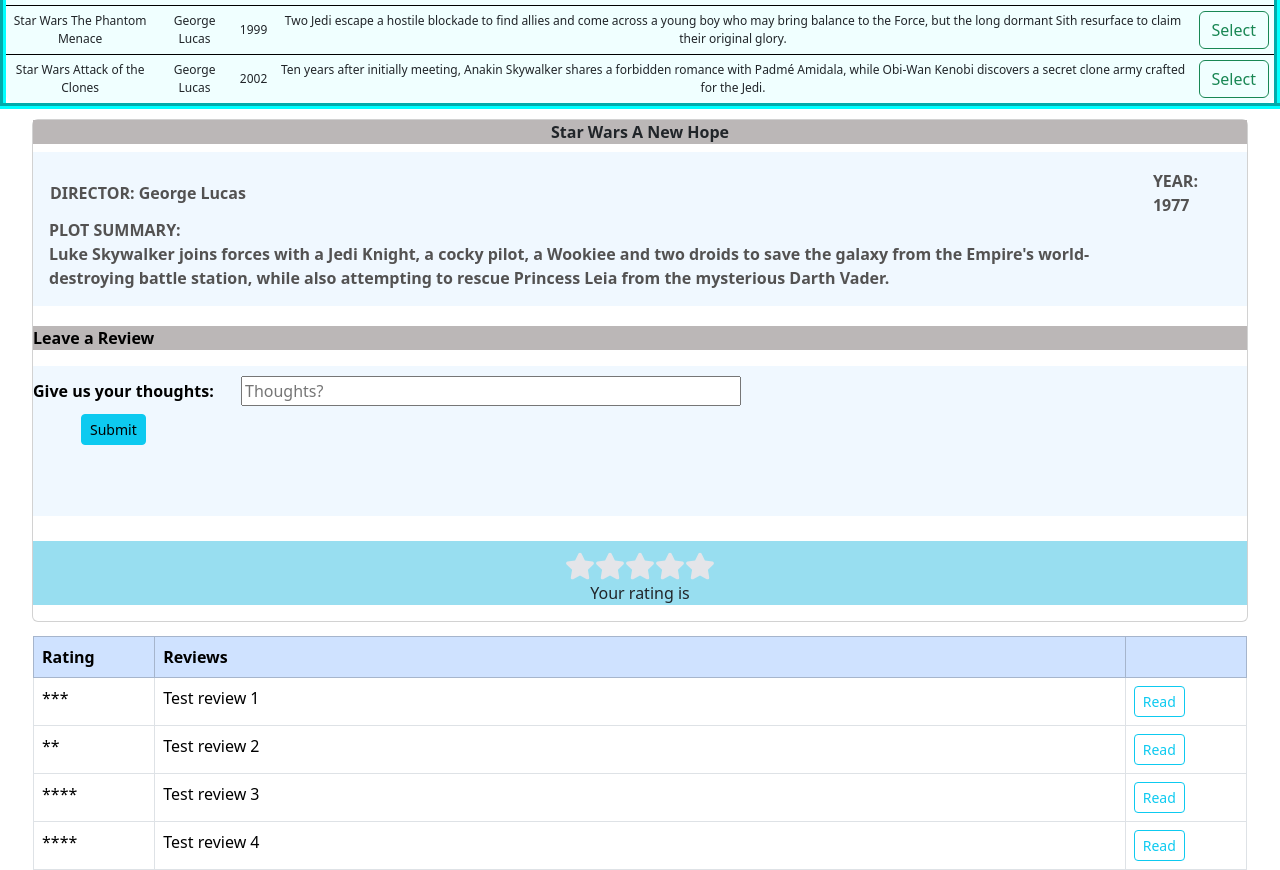
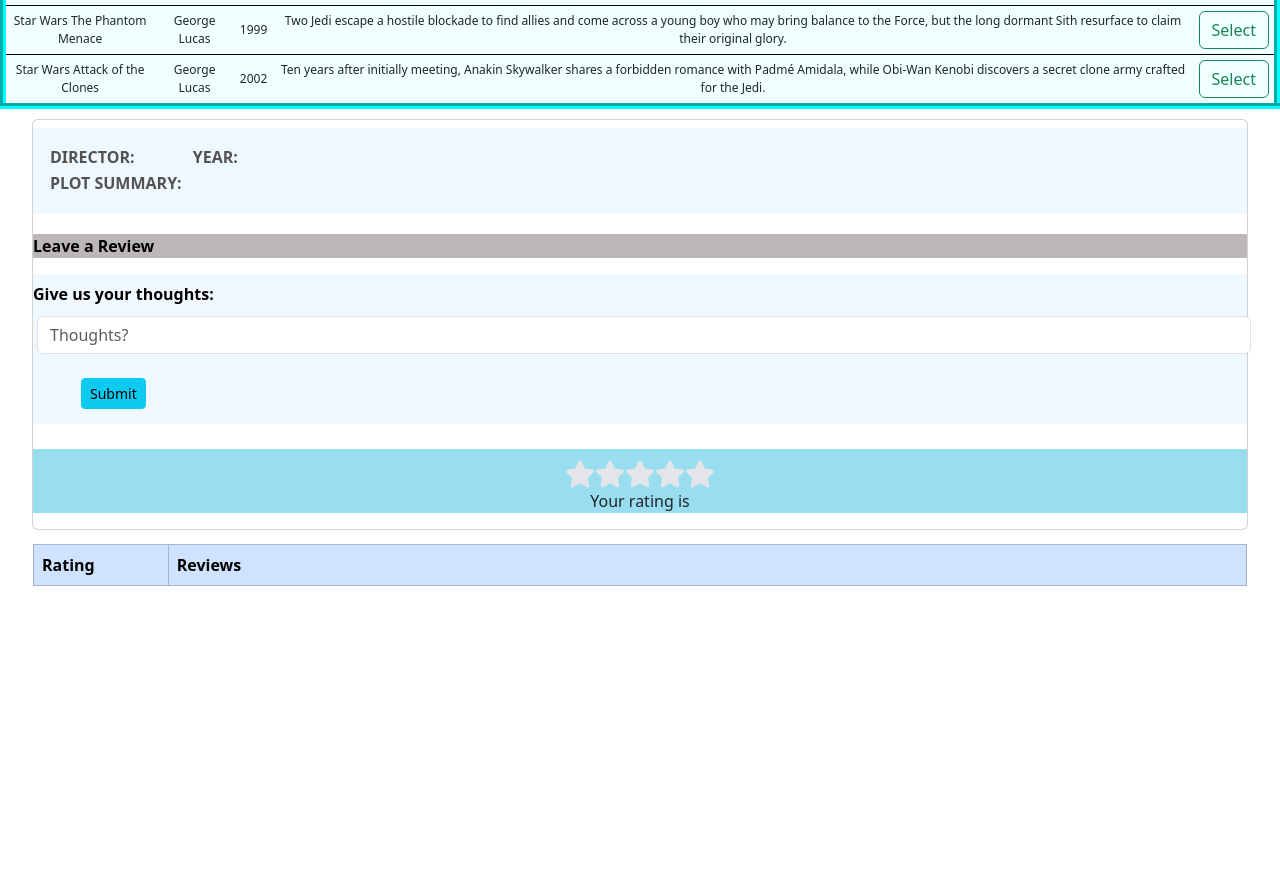
Before and after one commit to techydude9/2024-04-FE-Assignment-Week-14, a React (Create React App) app: page / in a window 1280 px wide. Shown: the part 240-1110 px from the top of the page. After the commit the page ends 826 px from the top, so only its background shows below. Built offline with nearby package versions, Linux system fonts and the light colour scheme.

Commit message:
Almost fully working - not saving rating n review

```diff
--- a/src/App.css
+++ b/src/App.css
@@ -76,9 +76,8 @@
 }
 
 #movieReviewIn input {
-  width: 500px;
   margin-top: 10px;
-  margin-left: 8px;
+  margin-left: 4px;
 }
 
 .Stars {
--- a/src/App.js
+++ b/src/App.js
@@ -9,8 +9,8 @@
    year: '1977',
    director: 'George Lucas',
    plotsum: "Luke Skywalker joins forces with a Jedi Knight, a cocky pilot, a Wookiee and two droids to save the galaxy from the Empire's world-destroying battle station, while also attempting to rescue Princess Leia from the mysterious Darth Vader.",
-   reviews: [],
-   rating: null,
+   reviews: ['Testing a hardcode comment', 'Test 2 hd comment'],
+   rating: 1,
  },
  {
   title: 'Star Wars Empire Strikes Back',
--- a/src/Movie.js
+++ b/src/Movie.js
@@ -4,9 +4,9 @@
 import Stars from './Stars';
 
 
-function Movie(movie) {
+function Movie({selectedMovie}) {
     // console.log('in Movie Component');
-    console.log(movie.props);
+    console.log(selectedMovie);
 
     let theMovieTitle = "";
     let theMovieDirector = "";
@@ -15,10 +15,11 @@
 
     // $('#movieDisplay').toggle();
 
-    theMovieTitle = movie.props.title;
-    theMovieDirector = movie.props.director;
-    theMoviePlotSum = movie.props.plotsum;
-    theMovieYear = movie.props.year;
+    if(selectedMovie != null ) {
+        theMovieTitle = selectedMovie.title;
+        theMovieDirector = selectedMovie.director;
+        theMoviePlotSum = selectedMovie.plotsum;
+        theMovieYear = selectedMovie.year;}
 
     return (
         <div id="movieDisplay" className="card">
@@ -32,16 +33,20 @@
                             <td>DIRECTOR: {theMovieDirector}</td>
                             <td>YEAR: {theMovieYear}</td>
                         </tr>
-                        <tr>PLOT SUMMARY: </tr>
-                        <tr>{theMoviePlotSum}</tr>
+                        <tr>
+                            <td>PLOT SUMMARY:</td>
+                        </tr>
+                        <tr>
+                            <td>{theMoviePlotSum}</td>
+                        </tr>
                     </thead>
                     <tbody>
                     </tbody>
                </table>
             </div>
             <div>
-                <ReviewList props={movie}/>
-                <Stars props={movie}/>
+                <ReviewList selectedMovie={selectedMovie}/>
+                <Stars selectedMovie={selectedMovie}/>
             </div>
         </div>
     )
--- a/src/MovieList.js
+++ b/src/MovieList.js
@@ -7,7 +7,7 @@
 function MovieList ({movies}) {
    console.log('in MovieList Component');
 
-    const[selectedMovie, setMovie] = useState(movies[0])
+    const[selectedMovie, setMovie] = useState(null)
 
     function selectMovie(e) {
         // console.log(e.target.id);
@@ -47,7 +47,7 @@
                     })}
                 </tbody>
             </table>
-            <Movie props={selectedMovie} />
+            <Movie selectedMovie={selectedMovie} />
         </div>
     )
 }
--- a/src/Review.js
+++ b/src/Review.js
@@ -2,15 +2,29 @@
 import '../node_modules/bootstrap/dist/css/bootstrap.css';
 
 
-function Review(movie) {
+function Review({selectedMovie}) {
     console.log('in Review Component');
 
+    function enterReview(e) {
+        let newReview = document.getElementById('inReview').value;
+        console.log(newReview);
+
+        selectedMovie.reviews.push(newReview);
+        console.log(selectedMovie);
+    }
+
     return (
-        <div id="movieReviewIn">
-            <label id="reviewInLbl" htmlFor='inReview'>Give us your thoughts:</label>
-            <input id="inReview" type="text" placeholder='Thoughts?'></input>
-            <br></br>
-            <button className='btn btn-info btn-sm mt-2 ms-5'>Submit</button>
+        <div id="movieReviewIn" >
+            <form>
+                <div className="form-group">
+                    <label id="reviewInLbl" htmlFor='inReview'>Give us your thoughts:</label>
+                    <input id="inReview" className="form-control" type="text" placeholder='Thoughts?'></input>
+                </div>
+                <br></br>
+                <div className="form-group">
+                    <button className='btn btn-info btn-sm ms-5' onClick={enterReview}>Submit</button>
+                </div>
+            </form>
         </div>
     )
 }
--- a/src/ReviewForm.js
+++ b/src/ReviewForm.js
@@ -2,9 +2,9 @@
 import '../node_modules/bootstrap/dist/css/bootstrap.css';
 
 
-function ReviewForm(movie) {
+function ReviewForm({selectedMovie}) {
    // console.log('in ReviewForm Component');
-   console.log({movie})
+   console.log({selectedMovie})
 
     return (
         <div>
@@ -13,38 +13,17 @@
                     <tr className="table-primary">
                         <th className="col-sm-1">Rating</th>
                         <th className="col-8">Reviews</th>
-                        <th className="col-sm-1"></th>
                     </tr>
                 </thead>
                 <tbody>
-                    <tr>
-                        <td>***</td>
-                        <td>Test review 1</td>
-                        <td>
-                            <button className="btn btn-outline-info btn-sm center">Read</button>
-                        </td>
-                    </tr>
-                    <tr>
-                        <td>**</td>
-                        <td>Test review 2</td>
-                        <td>
-                            <button className="btn btn-outline-info btn-sm center">Read</button>
-                        </td>
-                    </tr>
-                    <tr>
-                        <td>****</td>
-                        <td>Test review 3</td>
-                        <td>
-                            <button className="btn btn-outline-info btn-sm center">Read</button>
-                        </td>
-                    </tr>
-                    <tr>
-                        <td>****</td>
-                        <td>Test review 4</td>
-                        <td>
-                            <button className="btn btn-outline-info btn-sm center">Read</button>
-                        </td>
-                    </tr>
+                    {selectedMovie?.reviews.map((review, index) => {
+                        return (
+                            <tr key={index}>
+                                <td>{selectedMovie.rating}</td>
+                                <td>{review}</td>
+                            </tr>
+                        );
+                    })}
                 </tbody>
             </table>
         </div>
--- a/src/ReviewList.js
+++ b/src/ReviewList.js
@@ -4,17 +4,17 @@
 import ReviewForm from './ReviewForm';
 
 
-function ReviewList(movie) {
+function ReviewList({selectedMovie}) {
     console.log('in ReviewList Component');
 
     return (
         <div className='card2'>
             <p className='card-title2'>Leave a Review</p>
             <div className='card-body2'>
-                 <Review props={movie}/>
+                 <Review selectedMovie={selectedMovie}/>
             </div>
             <div>
-                <ReviewForm props={movie}/>
+                <ReviewForm selectedMovie={selectedMovie}/>
             </div>
         </div>
     )
--- a/src/Stars.js
+++ b/src/Stars.js
@@ -4,16 +4,21 @@
 import { useState } from 'react';
 import {FaStar} from 'react-icons/fa'
 
-function Stars(movie) {
+function Stars({selectedMovie}) {
    // console.log('In Stars comp');
-   // console.log(movie.props.props.rating);
+    console.log(selectedMovie);
 
-    let previousRating = movie.props.props.rating;
-
-    const [rating, setRating] = useState(null);
+    // const [rating, setRating] = useState(null);
     const [hover, setHover] = useState(null);
 
-    // setRating(previousRating);
+    function setRating(rating) {
+        console.log(rating);
+
+        if (selectedMovie != null) {
+        selectedMovie.rating = rating;
+        console.log(selectedMovie);
+        }
+    }
 
     return (
         <div className='Stars'>
@@ -30,14 +35,14 @@
                         <FaStar
                             className="star"
                             size={30}
-                            color={currentRating <= (hover || rating) ? "#FFc107" : "e4e5e9"}
+                            color={currentRating <= (hover || selectedMovie?.rating) ? "#FFc107" : "e4e5e9"}
                             onMouseEnter={() => setHover(currentRating)}
                             onMouseLeave={() => setHover(null)}
                         />
                     </label>
                 );
             })}
-            <p>Your rating is {rating}</p>
+            <p>Your rating is {selectedMovie?.rating}</p>
         </div>
     )
 }
```
